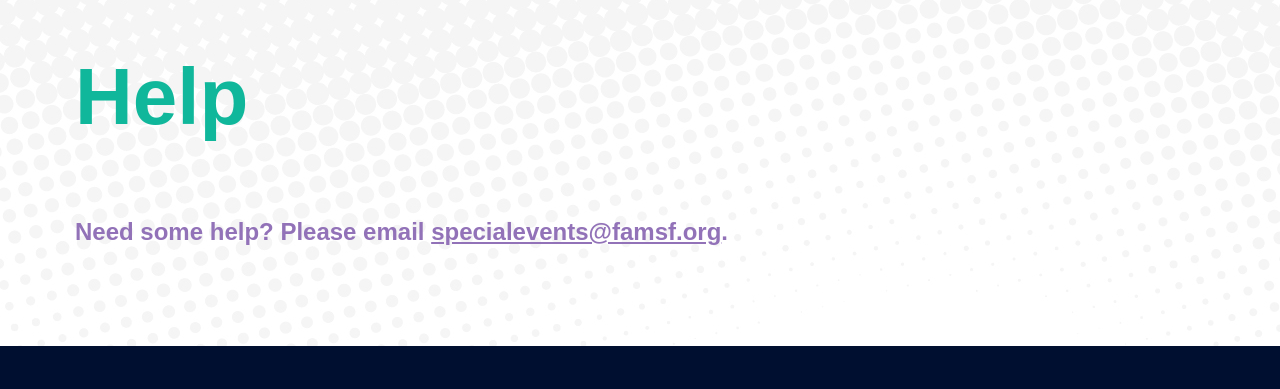
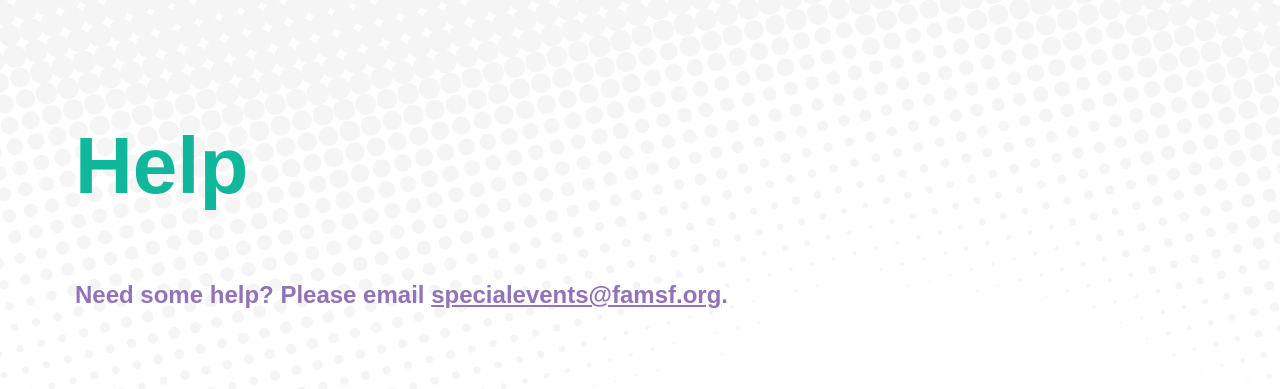
Before and after one commit to bengfarrell/dy2021-gallery, a website: page help.html in a window 1280 px wide. Shown: the part 99-488 px from the top of the page. Drawn offline with Linux system fonts and the light colour scheme; a web font is replaced by a local one.

Commit message:
- line height on header to compact the big text a bit more - expand padding such that we're not cutoff below the header

```diff
--- a/secondarypage.css
+++ b/secondarypage.css
@@ -10,7 +10,7 @@ h3 {
 }
 
 #content {
-    padding-top: 150px;
+    padding-top: 225px;
     margin-left: 75px;
     margin-right: 75px;
     margin-bottom: 100px;
@@ -24,6 +24,7 @@ h3 {
     font-size: var(--fontsize80);
     margin-top: 0;
     color: #10B79B;
+    line-height: 1;
 }
 
 #content, #content a {
```
